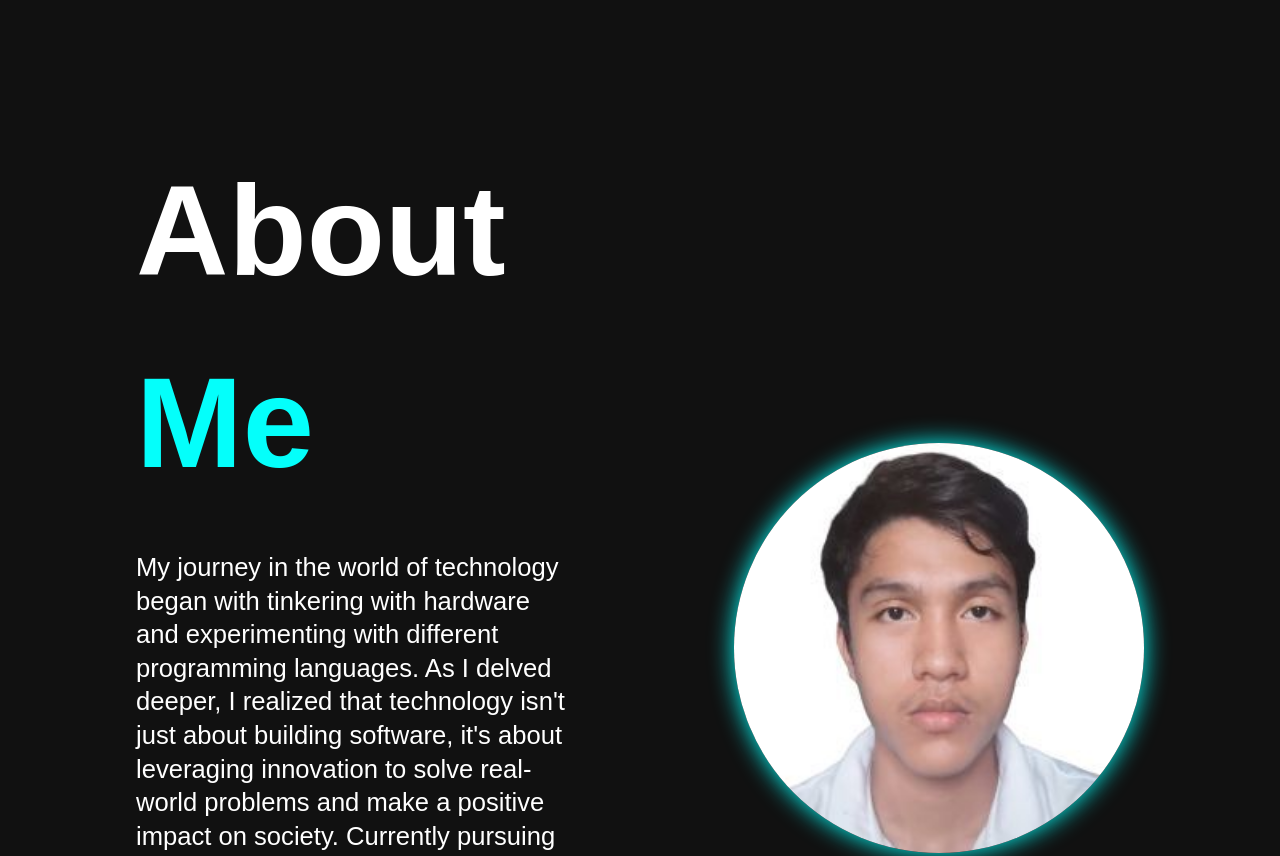
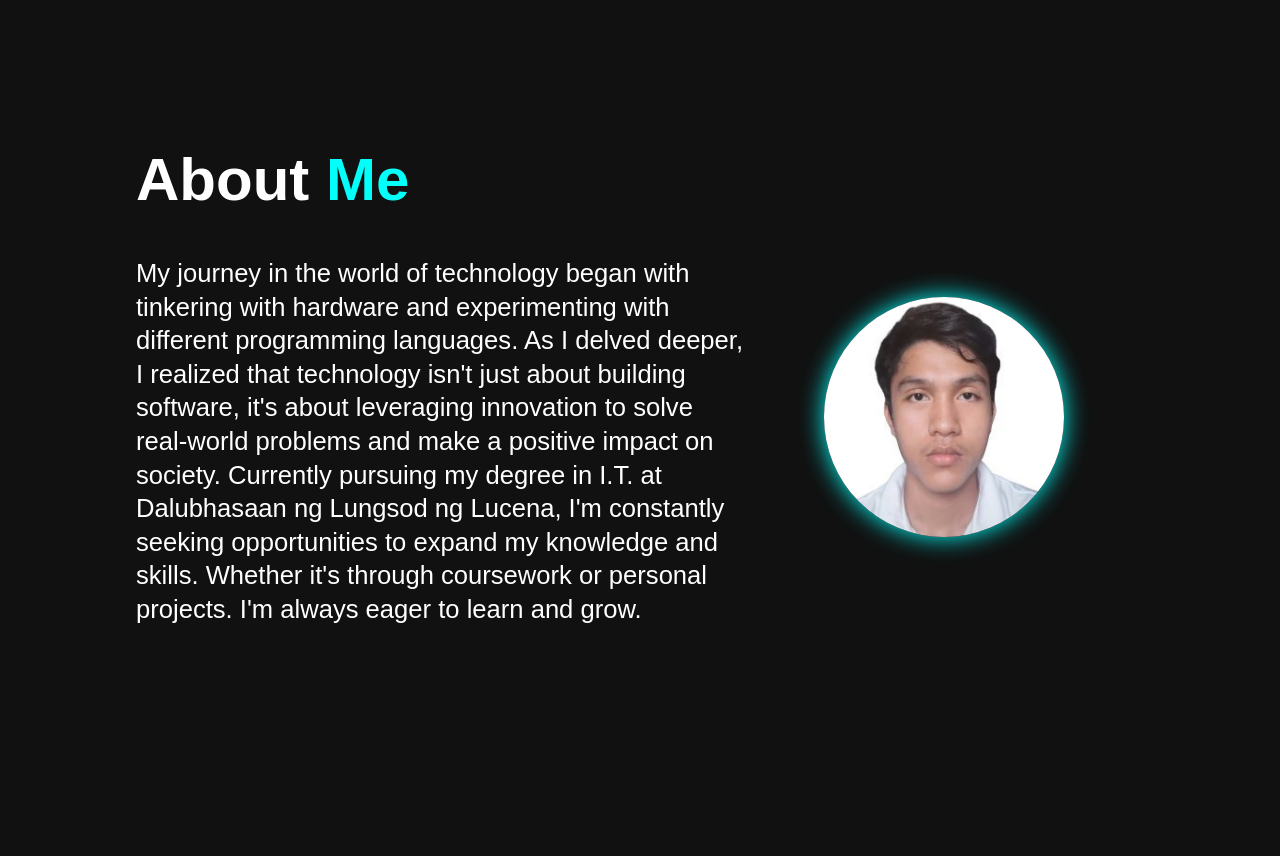
Before and after one commit to marcopadillo111/OnlinePortfolio, a plain HTML site: page index.html in a window 1280 px wide. Shown: the part 1060-1916 px from the top of the page. After the commit the page ends 1735 px from the top, so only its background shows below. Drawn offline with nearby package versions, Linux system fonts and the light colour scheme; a script that the page names is missing.

Commit message:
Update aboutMe.css

```diff
--- a/aboutMe.css
+++ b/aboutMe.css
@@ -12,7 +12,84 @@
     border-radius: 50%;
 }
 
+.about-img @import url("main.css");
+
+.about {
+    display: flex;
+    justify-content: center;
+    align-items: center;
+    flex-direction: column-reverse;
+    gap: 3rem;
+    color: white;
+    margin-bottom: 5rem;
+}
+
+.about-img {
+    border-radius: 50%;
+}
+
 .about-img img {
+    position: relative;
+    width: var(--size-8xl);
+    height: var(--size-8xl);
+    border-radius: 50%;
+    box-shadow: 0 0 25px var(--main-color);
+    top: 1rem;
+    cursor: pointer;
+    transition: 0.4s ease-in-out;
+}
+
+.about-img img:hover {
+    box-shadow: 0 0 50px var(--main-color),
+                0 0 100px var(--main-color);
+}
+
+.heading {
+    text-align: center;
+    font-size: var(--size-5xl);
+}
+
+.about-content h2 {
+    text-align: left;
+    line-height: 1.5;
+}
+
+@media (min-width: 767px) {
+    .about {
+        display: flex;
+        justify-content: center;
+        align-items: center;
+        flex-direction: row;
+        gap: 5rem
+    }
+    .about-img img {
+        width: var(--size-10xl);
+        height: var(--size-10xl);
+        margin-right: 5rem;
+    }
+
+}
+
+@media (min-width: 1023px) {
+    .about {
+        display: flex;
+        justify-content: center;
+        align-items: center;
+        flex-direction: row;
+        gap: 5rem
+    }
+    .about-img img {
+        width: 15rem;
+        height: 15rem;
+        margin-right: 5rem;
+    }
+    .about-content h2 {
+        font-size: var(--size-6xl);
+    }
+}
+
+
+ {
     position: relative;
     width: 32vw;
     border-radius: 50%;
```
